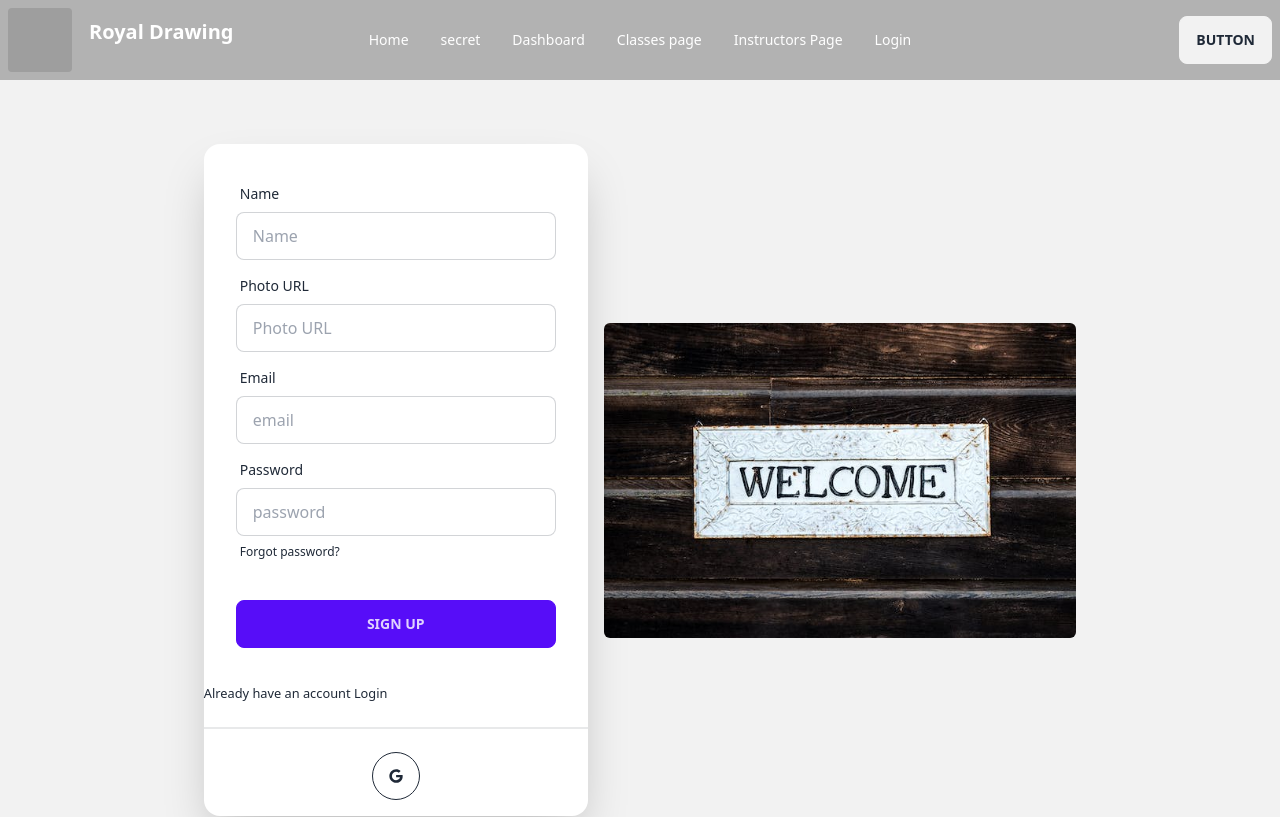
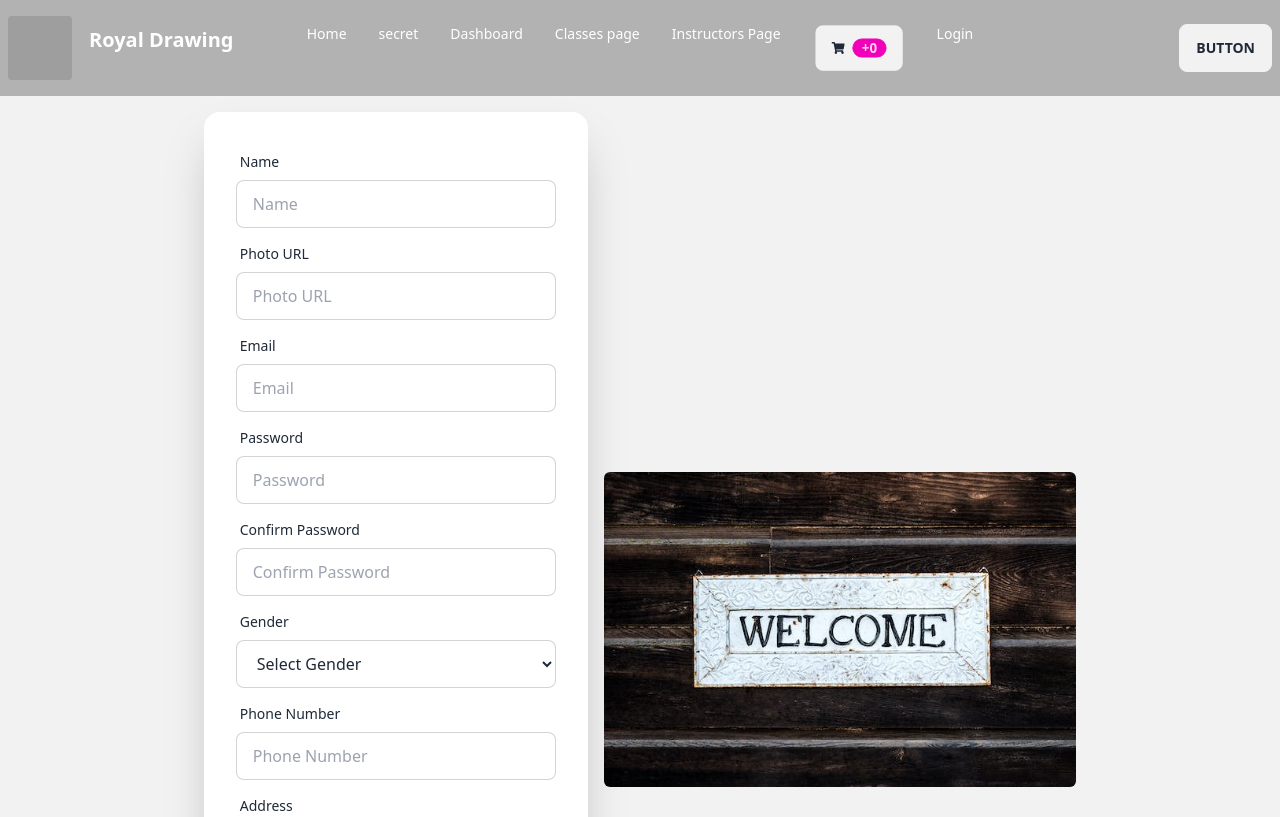
Before and after one commit to mdjewel999/royal-drawing-school-client, a React (Vite) app: page /signup in a window 1280 px wide. Shown: the top 817 px of the page. Built offline with nearby package versions, Linux system fonts and the light colour scheme; no server answers; grey boxes are pictures that could not be loaded.

Commit message:
classes card code added

```diff
--- a/package.json
+++ b/package.json
@@ -10,6 +10,8 @@
     "preview": "vite preview"
   },
   "dependencies": {
+    "@tanstack/react-query": "^4.29.12",
+    "axios": "^1.4.0",
     "firebase": "^9.22.2",
     "localforage": "^1.10.0",
     "match-sorter": "^6.3.1",
--- a/src/Pages/Sheard/NavBar/NavBar.jsx
+++ b/src/Pages/Sheard/NavBar/NavBar.jsx
@@ -2,9 +2,11 @@ import { Link } from "react-router-dom";
 import logo from "../../../assets/logo/logo.jpg";
 import { useContext } from "react";
 import { AuthContext } from "../../../providers/AuthProvider";
+import { FaShoppingCart } from "react-icons/fa";
+import useCart from "../../../hooks/useCart";
 const NavBar = () => {
   const { user, logOut } = useContext(AuthContext);
-
+const [cart] = useCart()
 
 
   const handelLogOut = () => {
@@ -29,12 +31,19 @@ const NavBar = () => {
       <li>
         <Link>Instructors Page</Link>
       </li>
-
+      <li>
+        <Link to="/dashboard/mycart">
+          <button className="btn gap-2">
+            <FaShoppingCart></FaShoppingCart>
+            <div className="badge badge-secondary">+{cart?.length || 0}</div>
+          </button>
+        </Link>
+      </li>
 
 
       {user ? (
         <>
-          <span>{user?.displayName}</span>
+          {/* <span>{user?.displayName}</span> */}
           <button onClick={handelLogOut} className="btn btn-active ">
             LogOut
           </button>
--- a/src/Pages/SignUp/SignUp.jsx
+++ b/src/Pages/SignUp/SignUp.jsx
@@ -1,13 +1,11 @@
 import { useContext } from "react";
 import { useForm } from "react-hook-form";
 import { Link, useNavigate } from "react-router-dom";
-
 import { AuthContext } from "../../providers/AuthProvider";
 import Swal from "sweetalert2";
 import SocialLogin from "../Sheard/SocialLogin/SocialLogin";
 import { Helmet } from "react-helmet-async";
-import signUp from '../../assets/others/signup.jpeg'
-
+import signUp from "../../assets/others/signup.jpeg";
 
 const SignUp = () => {
   const {
@@ -15,20 +13,36 @@ const SignUp = () => {
     handleSubmit,
     reset,
     formState: { errors },
+    watch,
   } = useForm();
   const { createUser, updateUserProfile } = useContext(AuthContext);
   const navigate = useNavigate();
 
   const onSubmit = (data) => {
-    // console.log(data);
-    createUser(data.email, data.password).then((result) => {
+    const { name, email, password, photoURL, confirmPassword, gender, phoneNumber, address } = data;
+    if (password !== confirmPassword) {
+      Swal.fire({
+        icon: "error",
+        title: "Password does not match",
+      });
+      return;
+    }
+
+    createUser(email, password)
+      .then((result) => {
         const loggedUser = result.user;
         console.log(loggedUser);
 
-      updateUserProfile(data.name, data.photoURL)
-
+        updateUserProfile(name, photoURL)
           .then(() => {
-          const saveUser = { name: data.name, email: data.email }
+            const saveUser = {
+              name,
+              email,
+              photoURL,
+              gender,
+              phoneNumber,
+              address,
+            };
             fetch("http://localhost:5000/users", {
               method: "POST",
               headers: {
@@ -53,8 +67,18 @@ const SignUp = () => {
               });
           })
           .catch((error) => console.log(error));
+      })
+      .catch((error) => {
+        Swal.fire({
+          icon: "error",
+          title: "Registration failed",
+          text: error.message,
+        });
       });
   };
+
+  const password = watch("password");
+  // const confirmPassword = watch("confirmPassword");
 
   return (
     <>
@@ -76,7 +100,6 @@ const SignUp = () => {
                 <input
                   type="text"
                   {...register("name", { required: true })}
-                  name="name"
                   placeholder="Name"
                   className="input input-bordered"
                 />
@@ -105,8 +128,7 @@ const SignUp = () => {
                 <input
                   type="email"
                   {...register("email", { required: true })}
-                  name="email"
-                  placeholder="email"
+                  placeholder="Email"
                   className="input input-bordered"
                 />
                 {errors.email && (
@@ -122,34 +144,78 @@ const SignUp = () => {
                   {...register("password", {
                     required: true,
                     minLength: 6,
-                    maxLength: 20,
-                    pattern: /(?=.*[A-Z])(?=.*[!@#$&*])(?=.*[0-9])(?=.*[a-z])/,
                   })}
-                  placeholder="password"
+                  placeholder="Password"
                   className="input input-bordered"
                 />
                 {errors.password?.type === "required" && (
-                  <p className="text-red-600">Password is required</p>
+                  <span className="text-red-600">Password is required</span>
                 )}
                 {errors.password?.type === "minLength" && (
-                  <p className="text-red-600">Password must be 6 characters</p>
+                  <span className="text-red-600">
+                    Password must be at least 6 characters
+                  </span>
                 )}
-                {errors.password?.type === "maxLength" && (
-                  <p className="text-red-600">
-                    Password must be less than 20 characters
-                  </p>
+              </div>
+              <div className="form-control">
+                <label className="label">
+                  <span className="label-text">Confirm Password</span>
+                </label>
+                <input
+                  type="password"
+                  {...register("confirmPassword", {
+                    required: true,
+                    validate: (value) => value === password,
+                  })}
+                  placeholder="Confirm Password"
+                  className="input input-bordered"
+                />
+                {errors.confirmPassword?.type === "required" && (
+                  <span className="text-red-600">Confirm Password is required</span>
                 )}
-                {errors.password?.type === "pattern" && (
-                  <p className="text-red-600">
-                    Password must have one Uppercase one lower case, one number
-                    and one special character.
-                  </p>
+                {errors.confirmPassword?.type === "validate" && (
+                  <span className="text-red-600">Passwords do not match</span>
                 )}
+              </div>
+              <div className="form-control">
                 <label className="label">
-                  <a href="#" className="label-text-alt link link-hover">
-                    Forgot password?
-                  </a>
+                  <span className="label-text">Gender</span>
                 </label>
+                <select {...register("gender", { required: true })} className="input input-bordered">
+                  <option value="">Select Gender</option>
+                  <option value="male">Male</option>
+                  <option value="female">Female</option>
+                </select>
+                {errors.gender && (
+                  <span className="text-red-600">Gender is required</span>
+                )}
+              </div>
+              <div className="form-control">
+                <label className="label">
+                  <span className="label-text">Phone Number</span>
+                </label>
+                <input
+                  type="text"
+                  {...register("phoneNumber", { required: true })}
+                  placeholder="Phone Number"
+                  className="input input-bordered"
+                />
+                {errors.phoneNumber && (
+                  <span className="text-red-600">Phone Number is required</span>
+                )}
+              </div>
+              <div className="form-control">
+                <label className="label">
+                  <span className="label-text">Address</span>
+                </label>
+                <textarea
+                  {...register("address", { required: true })}
+                  placeholder="Address"
+                  className="textarea textarea-bordered"
+                ></textarea>
+                {errors.address && (
+                  <span className="text-red-600">Address is required</span>
+                )}
               </div>
               <div className="form-control mt-6">
                 <input
--- /dev/null
+++ b/src/hooks/useAuth.jsx
@@ -0,0 +1,9 @@
+// import { useContext } from "react"
+// import { AuthContext } from "../providers/AuthProvider";
+
+// const useAuth = () => {
+//     const auth = useContext(AuthContext);
+//     return auth;
+// }
+
+// export default useAuth;
--- /dev/null
+++ b/src/hooks/useAxiosSecure.jsx
@@ -0,0 +1,39 @@
+// import { useEffect } from 'react';
+// import axios from 'axios';
+// import { useNavigate } from 'react-router-dom';
+// import useAuth from './useAuth';
+
+
+// const useAxiosSecure = () => {
+//   const { logOut } = useAuth();
+//   const navigate = useNavigate();
+
+//   const axiosSecure = axios.create({
+//     baseURL: 'http://localhost:5000',
+//   });
+
+//   useEffect(() => {
+//     axiosSecure.interceptors.request.use((config) => {
+//       const token = localStorage.getItem('access-token');
+//       if (token) {
+//         config.headers.Authorization = `Bearer ${token}`;
+//       }
+//       return config;
+//     });
+
+//     axiosSecure.interceptors.response.use(
+//       (response) => response,
+//       async (error) => {
+//         if (error.response && (error.response.status === 401 || error.response.status === 403)) {
+//           await logOut();
+//           navigate('/login');
+//         }
+//         return Promise.reject(error);
+//       }
+//     );
+//   }, [logOut, navigate, axiosSecure]);
+
+//   return [axiosSecure];
+// };
+
+// export default useAxiosSecure;
--- /dev/null
+++ b/src/hooks/useCart.jsx
@@ -0,0 +1,31 @@
+
+import { useQuery } from '@tanstack/react-query'
+// import useAxiosSecure from './useAxiosSecure';
+// import useAuth from './useAuth';
+
+
+
+const useCart = () => {
+    // const { user, loading } = useAuth();
+    // const token = localStorage.getItem('access-token');
+    // const [axiosSecure] = useAxiosSecure();
+    const { refetch, data: cart = [] } = useQuery({
+        // queryKey: ['carts', user?.email],
+        // enabled: !loading,
+        // queryFn: async () => {
+        //     const res = await fetch(`http://localhost:5000/carts?email=${user?.email}`, { headers: {
+        //         authorization: `bearer ${token}`
+        //     }})
+        //     return res.json();
+        // },
+        // queryFn: async () => {
+        //     const res = await axiosSecure(`/carts?email=${user?.email}`)
+        //     console.log('res from axios', res)
+        //     return res.data;
+        // },
+    })
+
+    return [cart, refetch]
+
+}
+export default useCart;
--- a/src/main.jsx
+++ b/src/main.jsx
@@ -5,14 +5,18 @@ import { RouterProvider } from "react-router-dom";
 import { router } from "./Routers/Router";
 import { HelmetProvider } from "react-helmet-async";
 import AuthProvider from "./providers/AuthProvider";
+import { QueryClient, QueryClientProvider } from "@tanstack/react-query";
+const queryClient = new QueryClient();
 
 ReactDOM.createRoot(document.getElementById("root")).render(
   <React.StrictMode>
     <HelmetProvider>
       <AuthProvider>
-        <div className="max-w-screen-xl mx-auto">
-          <RouterProvider router={router} />
-        </div>
+        <QueryClientProvider client={queryClient}>
+          <div className="max-w-screen-xl mx-auto">
+            <RouterProvider router={router} />
+          </div>
+        </QueryClientProvider>
       </AuthProvider>
     </HelmetProvider>
   </React.StrictMode>
```
Also changed, not shown: src/components/ClassCard/ClassCard.jsx (+65 -11 lines), 1 other file (tests, documents, lock files or other folders). Lines whose indentation alone changed are shown as unchanged.
